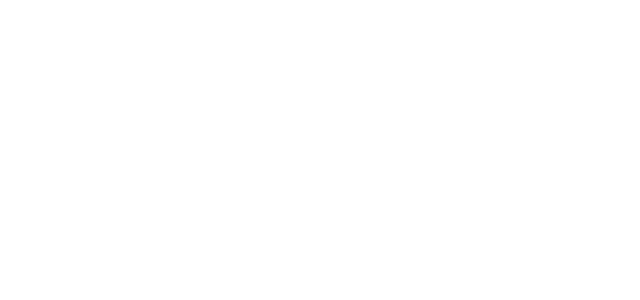
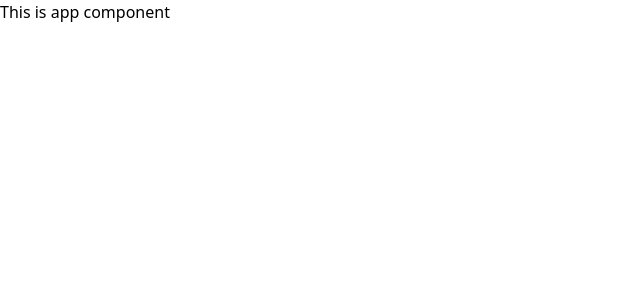
Before and after one commit to akshaypawar-cmd/louver, a React (Vite) app: page / in a window 1280 px wide. Shown: the top 300 px of the page, without its empty margins (0-640 px from the left). Built offline with nearby package versions, Linux system fonts and the light colour scheme.

Commit message:
Update componet line

```diff
--- a/src/App.tsx
+++ b/src/App.tsx
@@ -1,10 +1,5 @@
 function App() {
-  return <>
-
-  {/* TODO: Will add components in future */}
-
-
-  </>;
+  return <>This is app component </>;
 }
 
 export default App;
```
